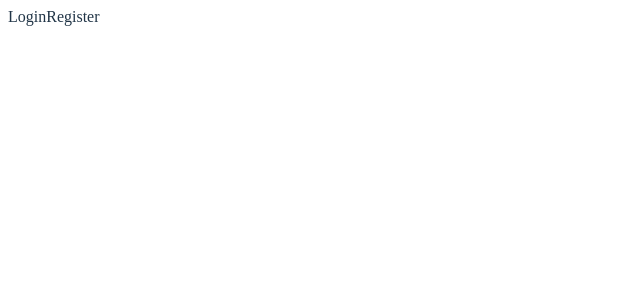
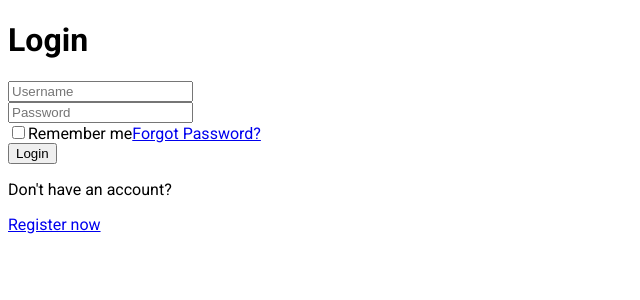
Before and after one commit to CodeB1ack/Project4, a React (Vite) app in the folder Project4/: page / in a window 1280 px wide. Shown: the top 300 px of the page, without its empty margins (0-640 px from the left). Built offline with nearby package versions, Linux system fonts and the light colour scheme.

Commit message:
setup base form layout

```diff
--- a/Project4/src/Components/Assets/LoginRegister/LoginRegister.jsx
+++ b/Project4/src/Components/Assets/LoginRegister/LoginRegister.jsx
@@ -3,7 +3,30 @@ import "./LoginRegister.css";
 
 const LoginRegister = () => {
     return (
-        <div>LoginRegister</div>
+        <div className="wrapper">
+            <div className="form-box login">
+                <form action="">
+                    <h1>Login</h1>
+                    <div className="input box">
+                        <input type="text" placeholder="Username" required/>
+                    </div>
+                    <div className="input box">
+                        <input type="password" placeholder="Password" required/>
+                    </div>
+                    <div className="remember-forgot">
+                        <label>
+                            <input type="checkbox" />
+                            Remember me
+                        </label>
+                        <a href="#">Forgot Password?</a>
+                    </div>
+                    <button type="submit" className="btn">Login</button>
+                    <div className="register-link">
+                        <p>Don't have an account?</p> <a href="#">Register now</a>
+                    </div>
+                </form>
+            </div>
+        </div>
     );
 }
 export default LoginRegister;
--- a/Project4/src/index.css
+++ b/Project4/src/index.css
@@ -1,31 +1,7 @@
 
 @import url('https://fonts.googleapis.com/css2?family=Roboto:ital,wght@0,100..900;1,100..900&display=swap');
 
-root {
-  font-family: system-ui, Avenir, Helvetica, Arial, sans-serif;
-  line-height: 1.5;
-  font-weight: 400;
+body {
+  font-family: 'Roboto', sans-serif;
 
-  color-scheme: light dark;
-  color: rgba(255, 255, 255, 0.87);
-  background-color: #242424;
-
-  font-synthesis: none;
-  text-rendering: optimizeLegibility;
-  -webkit-font-smoothing: antialiased;
-  -moz-osx-font-smoothing: grayscale;
 }
-
-
-@media (prefers-color-scheme: light) {
-  :root {
-    color: #213547;
-    background-color: #ffffff;
-  }
-  a:hover {
-    color: #747bff;
-  }
-  button {
-    background-color: #f9f9f9;
-  }
-}
```
